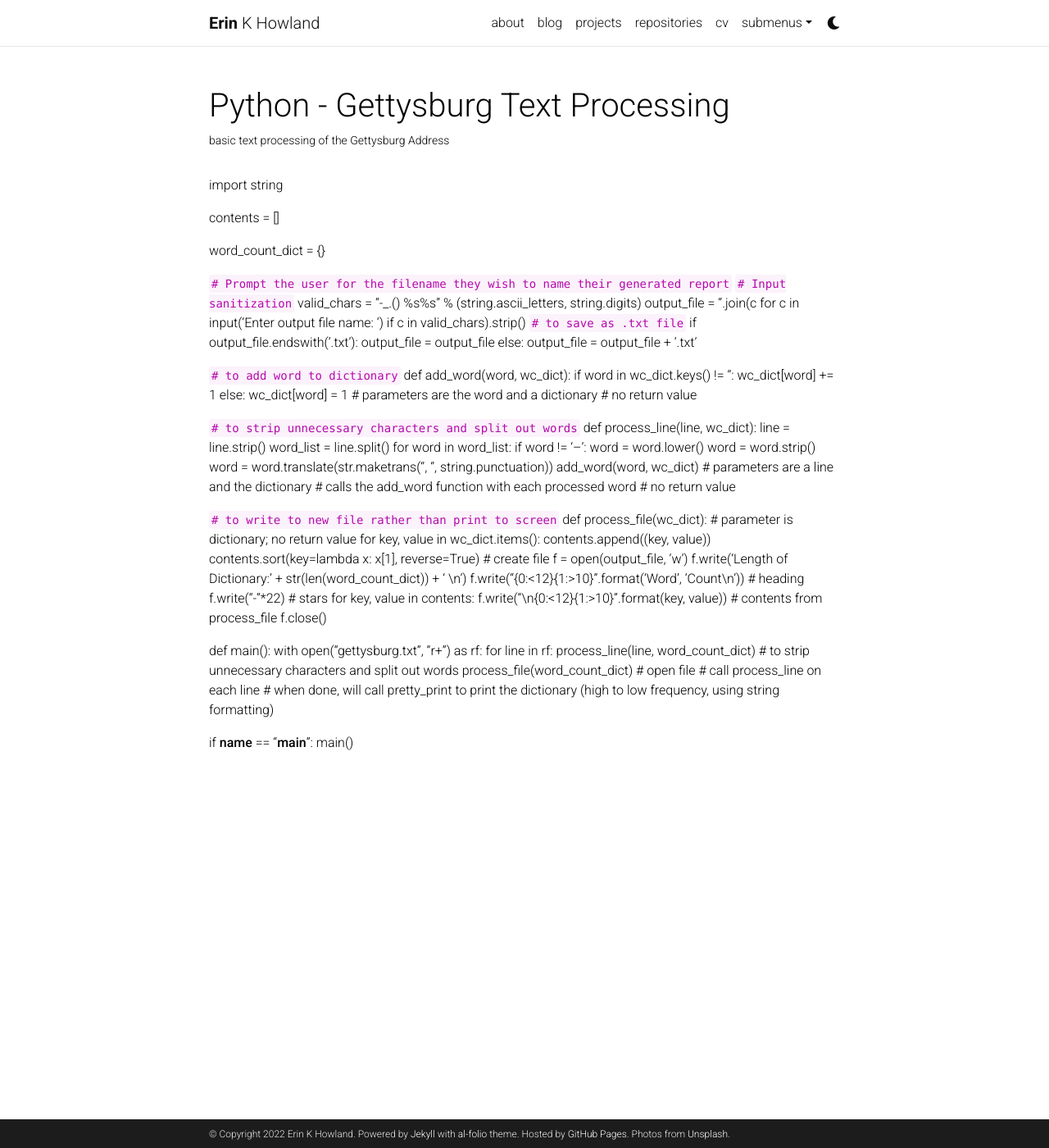
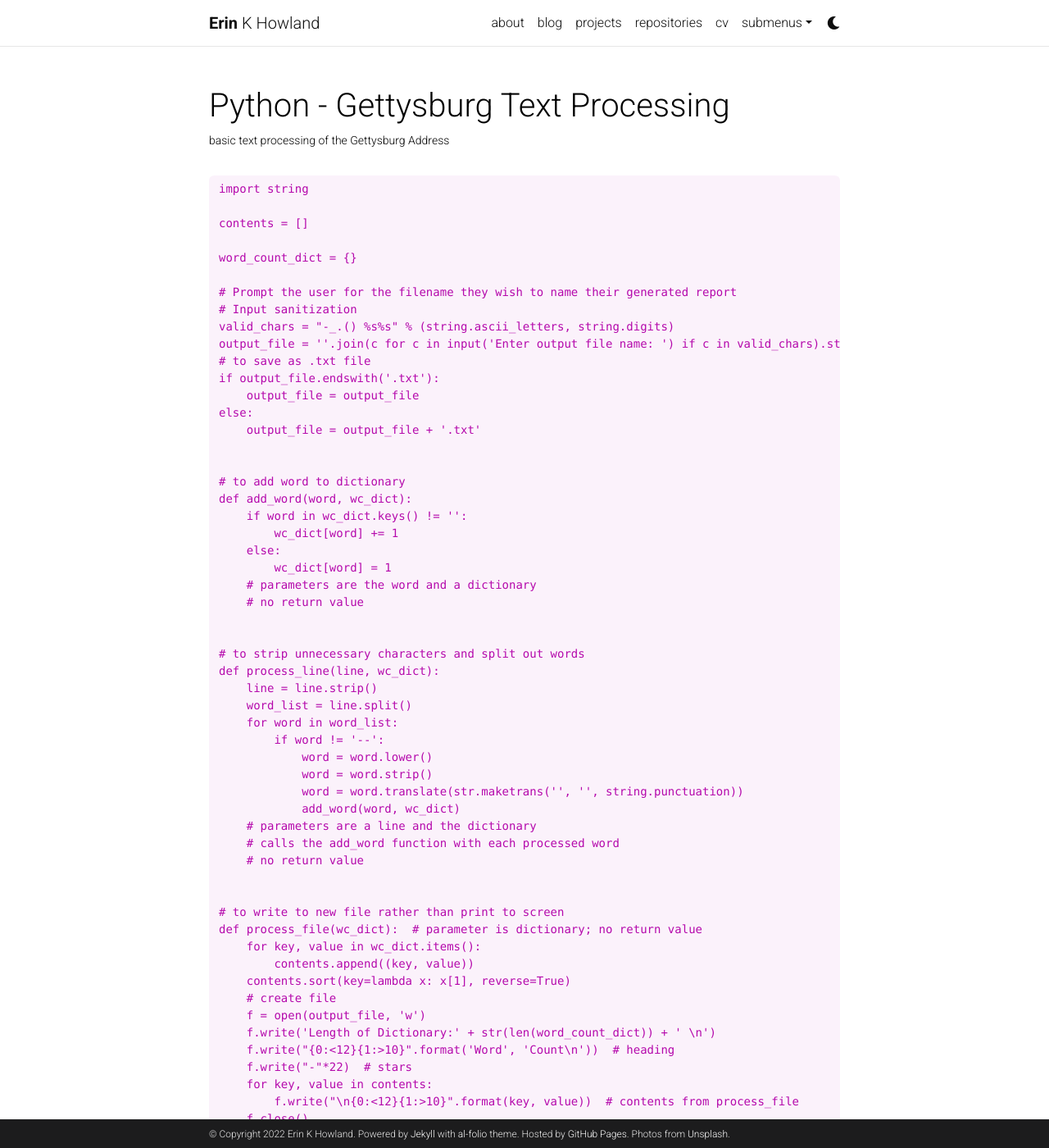
Before and after one commit to likeawednesday/likeawednesday.github.io, a Jekyll site: the page built from _projects/1_project.md, in a window 1280 px wide and 1400 px high. Shown: the whole window at 82% size. Built offline with Jekyll 4.4.1, drawn with Linux system fonts in a browser that asks for light colours; comment, search, counter and statistics services are not loaded; a style sheet for code colours, icons or effects is not loaded; some of the changed text lies outside the part shown.

Commit message:
Update 1_project.md

````diff
--- a/_projects/1_project.md
+++ b/_projects/1_project.md
@@ -6,24 +6,25 @@ img: assets/img/12.jpg
 importance: 1
 category: work
 ---
+```
 import string
 
 contents = []
 
 word_count_dict = {}
 
-`# Prompt the user for the filename they wish to name their generated report`
-`# Input sanitization`
+# Prompt the user for the filename they wish to name their generated report
+# Input sanitization
 valid_chars = "-_.() %s%s" % (string.ascii_letters, string.digits)
 output_file = ''.join(c for c in input('Enter output file name: ') if c in valid_chars).strip()
-`# to save as .txt file`
+# to save as .txt file
 if output_file.endswith('.txt'):
     output_file = output_file
 else:
     output_file = output_file + '.txt'
 
 
-`# to add word to dictionary`
+# to add word to dictionary
 def add_word(word, wc_dict):
     if word in wc_dict.keys() != '':
         wc_dict[word] += 1
@@ -33,7 +34,7 @@ def add_word(word, wc_dict):
     # no return value
 
 
-`# to strip unnecessary characters and split out words`
+# to strip unnecessary characters and split out words
 def process_line(line, wc_dict):
     line = line.strip()
     word_list = line.split()
@@ -48,7 +49,7 @@ def process_line(line, wc_dict):
     # no return value
 
 
-`# to write to new file rather than print to screen`
+# to write to new file rather than print to screen
 def process_file(wc_dict):  # parameter is dictionary; no return value
     for key, value in wc_dict.items():
         contents.append((key, value))
@@ -76,3 +77,4 @@ def main():
 
 if __name__ == "__main__":
     main()
+```
````
